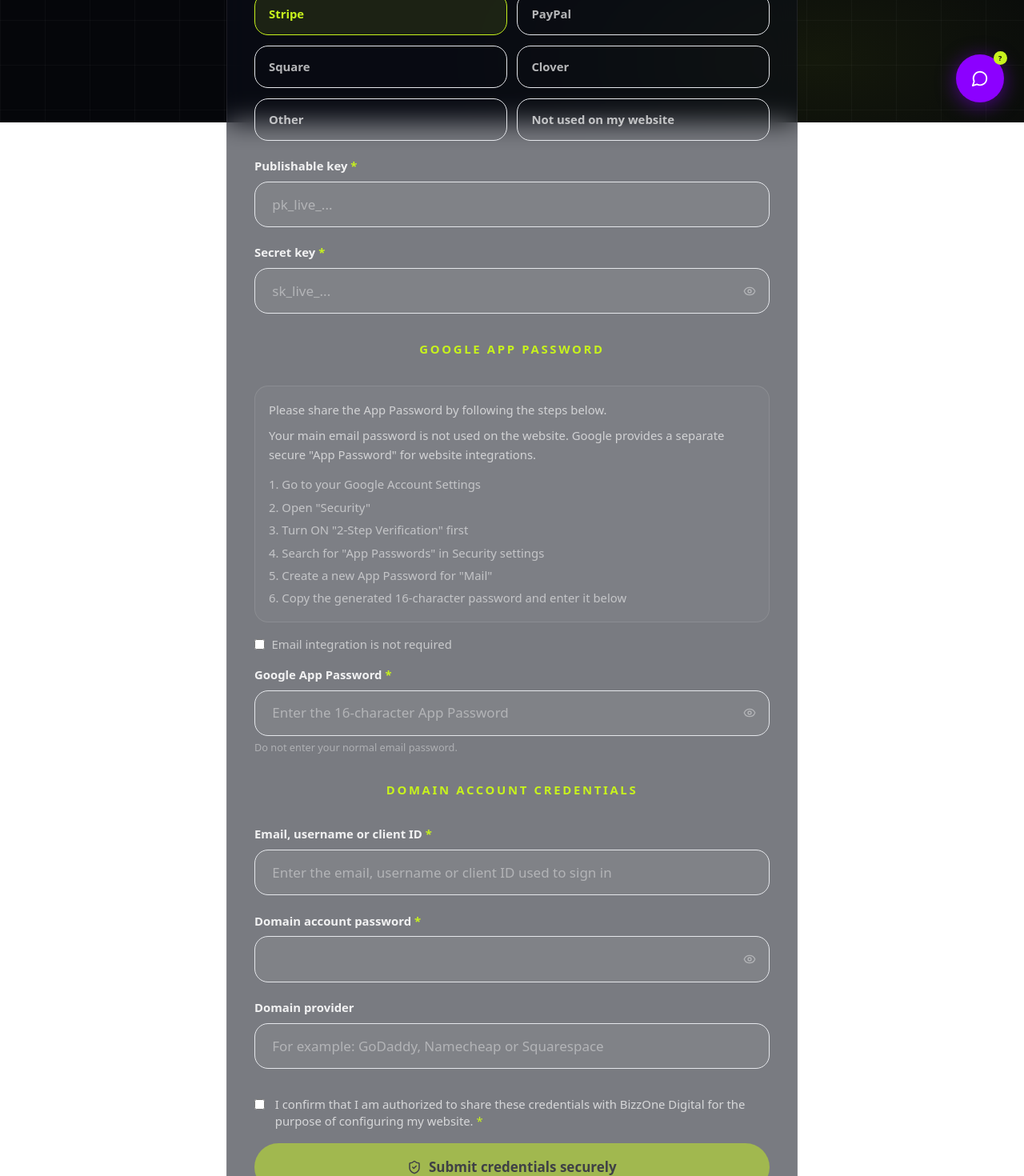
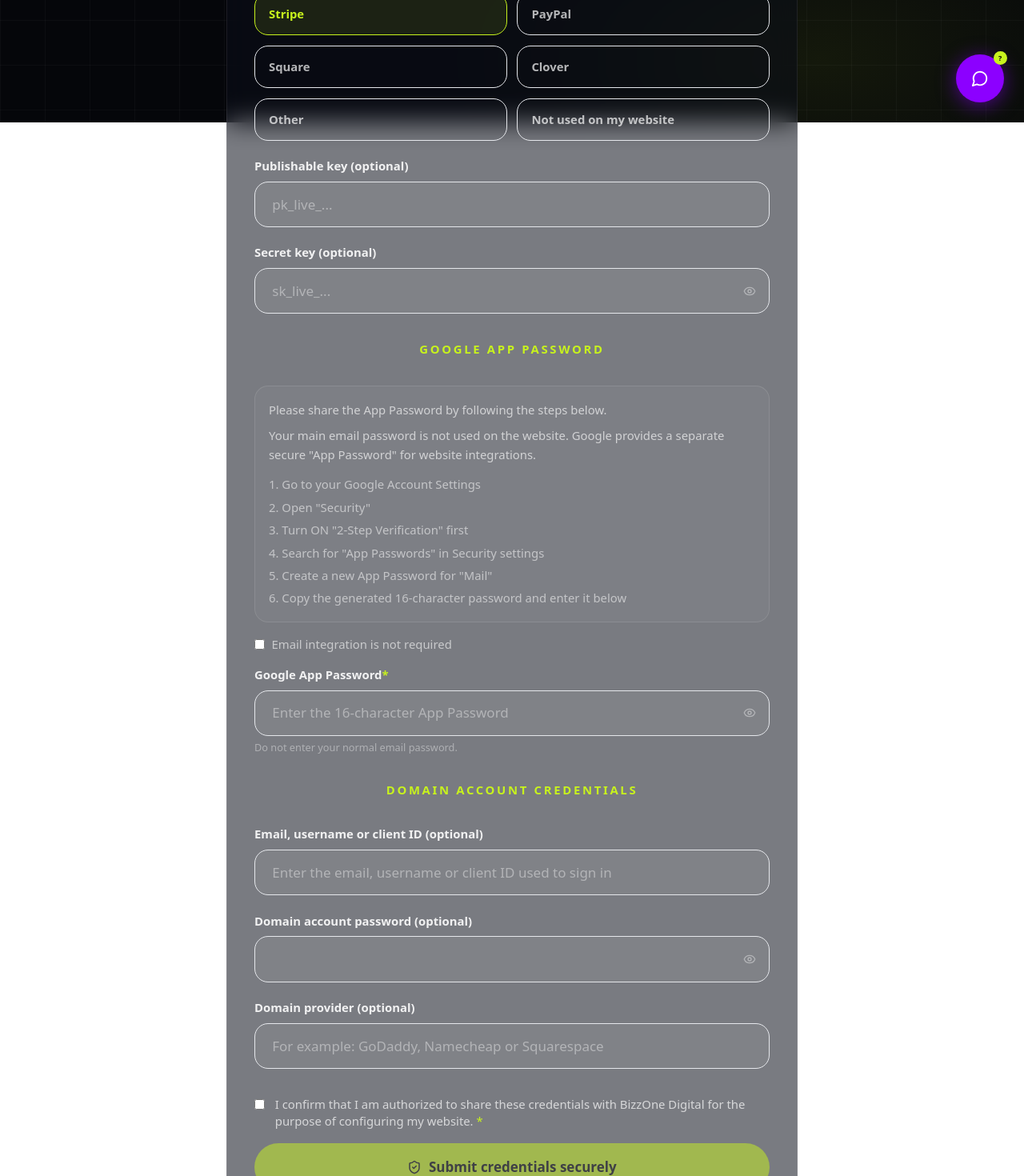
Before and after one commit to BizzOne-Digital/Bizzoneform, a Next.js app: page /credentials in a window 1280 px wide. Shown: the part 647-2117 px from the top of the page at 80% size. Built offline with nearby package versions, Linux system fonts and the light colour scheme.

Commit message:
Make all credentials form fields optional and fix validation

```diff
--- a/src/app/api/credentials/submit/route.ts
+++ b/src/app/api/credentials/submit/route.ts
@@ -19,14 +19,15 @@
     if (!body.consent_confirmed) {
       return NextResponse.json({ error: "Consent is required" }, { status: 400 });
     }
-    if (!body.domain_login?.trim() || !body.domain_password) {
-      return NextResponse.json({ error: "Domain credentials are required" }, { status: 400 });
-    }
 
+    // Domain credentials are now optional
+    // Google App Password is optional if email_integration_skipped is true
     const skipEmail = !!body.email_integration_skipped;
-    const appPass = (body.google_app_password || "").replace(/\s/g, "");
-    if (!skipEmail && (!appPass || appPass.length < 16)) {
-      return NextResponse.json({ error: "Google App Password is required" }, { status: 400 });
+    if (!skipEmail) {
+      const appPass = (body.google_app_password || "").replace(/\s/g, "");
+      if (appPass && appPass.length < 16) {
+        return NextResponse.json({ error: "Google App Password must be at least 16 characters" }, { status: 400 });
+      }
     }
 
     await submitCredentials(body);
--- a/src/components/CredentialsForm.tsx
+++ b/src/components/CredentialsForm.tsx
@@ -28,9 +28,13 @@
 
 function PasswordInput({ label, value, onChange, placeholder }: { label: string; value: string; onChange: (v: string) => void; placeholder?: string }) {
   const [show, setShow] = useState(false);
+  const isOptional = label.includes("(optional)");
   return (
     <div>
-      <label className={labelCls}>{label} <span className="text-brand-mint">*</span></label>
+      <label className={labelCls}>
+        {label}
+        {!isOptional && <span className="text-brand-mint">*</span>}
+      </label>
       <div className="relative">
         <input type={show ? "text" : "password"} className={`${field} pr-14`} value={value} onChange={e => onChange(e.target.value)}
           placeholder={placeholder} autoComplete="new-password" />
@@ -202,53 +206,53 @@
               {paymentMethod === "stripe" && (
                 <>
                   <div>
-                    <label className={labelCls}>Publishable key <span className="text-brand-mint">*</span></label>
-                    <input className={field} value={stripePk} onChange={e => setStripePk(e.target.value)} placeholder="pk_live_..." required autoComplete="off" />
+                    <label className={labelCls}>Publishable key (optional)</label>
+                    <input className={field} value={stripePk} onChange={e => setStripePk(e.target.value)} placeholder="pk_live_..." autoComplete="off" />
                   </div>
-                  <PasswordInput label="Secret key" value={stripeSk} onChange={setStripeSk} placeholder="sk_live_..." />
+                  <PasswordInput label="Secret key (optional)" value={stripeSk} onChange={setStripeSk} placeholder="sk_live_..." />
                 </>
               )}
               {paymentMethod === "paypal" && (
                 <>
                   <div>
-                    <label className={labelCls}>PayPal Client ID <span className="text-brand-mint">*</span></label>
-                    <input className={field} value={paypalId} onChange={e => setPaypalId(e.target.value)} required autoComplete="off" />
+                    <label className={labelCls}>PayPal Client ID (optional)</label>
+                    <input className={field} value={paypalId} onChange={e => setPaypalId(e.target.value)} autoComplete="off" />
                   </div>
-                  <PasswordInput label="PayPal Client Secret" value={paypalSecret} onChange={setPaypalSecret} />
+                  <PasswordInput label="PayPal Client Secret (optional)" value={paypalSecret} onChange={setPaypalSecret} />
                 </>
               )}
               {paymentMethod === "square" && (
                 <>
                   <div>
-                    <label className={labelCls}>Square Application ID <span className="text-brand-mint">*</span></label>
-                    <input className={field} value={squareAppId} onChange={e => setSquareAppId(e.target.value)} required autoComplete="off" />
+                    <label className={labelCls}>Square Application ID (optional)</label>
+                    <input className={field} value={squareAppId} onChange={e => setSquareAppId(e.target.value)} autoComplete="off" />
                   </div>
-                  <PasswordInput label="Square Access Token" value={squareToken} onChange={setSquareToken} />
+                  <PasswordInput label="Square Access Token (optional)" value={squareToken} onChange={setSquareToken} />
                   <div>
-                    <label className={labelCls}>Square Location ID <span className="text-brand-mint">*</span></label>
-                    <input className={field} value={squareLoc} onChange={e => setSquareLoc(e.target.value)} required autoComplete="off" />
+                    <label className={labelCls}>Square Location ID (optional)</label>
+                    <input className={field} value={squareLoc} onChange={e => setSquareLoc(e.target.value)} autoComplete="off" />
                   </div>
                 </>
               )}
               {paymentMethod === "clover" && (
                 <>
-                  <p className="text-xs text-white/45">Enter the live Clover credentials requested by the BizzOne Digital team.</p>
+                  <p className="text-xs text-white/45">Enter the live Clover credentials if available.</p>
                   <div>
-                    <label className={labelCls}>Clover Merchant ID <span className="text-brand-mint">*</span></label>
-                    <input className={field} value={cloverMerchant} onChange={e => setCloverMerchant(e.target.value)} required autoComplete="off" />
+                    <label className={labelCls}>Clover Merchant ID (optional)</label>
+                    <input className={field} value={cloverMerchant} onChange={e => setCloverMerchant(e.target.value)} autoComplete="off" />
                   </div>
                   <div>
-                    <label className={labelCls}>Clover App ID <span className="text-brand-mint">*</span></label>
-                    <input className={field} value={cloverAppId} onChange={e => setCloverAppId(e.target.value)} required autoComplete="off" />
+                    <label className={labelCls}>Clover App ID (optional)</label>
+                    <input className={field} value={cloverAppId} onChange={e => setCloverAppId(e.target.value)} autoComplete="off" />
                   </div>
-                  <PasswordInput label="Clover App Secret or API token" value={cloverSecret} onChange={setCloverSecret} />
+                  <PasswordInput label="Clover App Secret or API token (optional)" value={cloverSecret} onChange={setCloverSecret} />
                 </>
               )}
               {paymentMethod === "other" && (
                 <div>
-                  <label className={labelCls}>API keys or integration credentials <span className="text-brand-mint">*</span></label>
+                  <label className={labelCls}>API keys or integration credentials (optional)</label>
                   <textarea className={`${field} min-h-[120px] resize-y`} value={otherCreds} onChange={e => setOtherCreds(e.target.value)}
-                    placeholder="Enter the API keys that our team has asked you to share." required />
+                    placeholder="Enter the API keys that our team has asked you to share." />
                 </div>
               )}
               {paymentMethod === "none" && (
@@ -287,13 +291,13 @@
             <Divider>Domain Account Credentials</Divider>
             <div className="space-y-5">
               <div>
-                <label className={labelCls}>Email, username or client ID <span className="text-brand-mint">*</span></label>
+                <label className={labelCls}>Email, username or client ID (optional)</label>
                 <input className={field} value={domainLogin} onChange={e => setDomainLogin(e.target.value)}
-                  placeholder="Enter the email, username or client ID used to sign in" required autoComplete="off" />
+                  placeholder="Enter the email, username or client ID used to sign in" autoComplete="off" />
               </div>
-              <PasswordInput label="Domain account password" value={domainPassword} onChange={setDomainPassword} />
+              <PasswordInput label="Domain account password (optional)" value={domainPassword} onChange={setDomainPassword} />
               <div>
-                <label className={labelCls}>Domain provider</label>
+                <label className={labelCls}>Domain provider (optional)</label>
                 <input className={field} value={domainProvider} onChange={e => setDomainProvider(e.target.value)}
                   placeholder="For example: GoDaddy, Namecheap or Squarespace" autoComplete="off" />
               </div>
```
